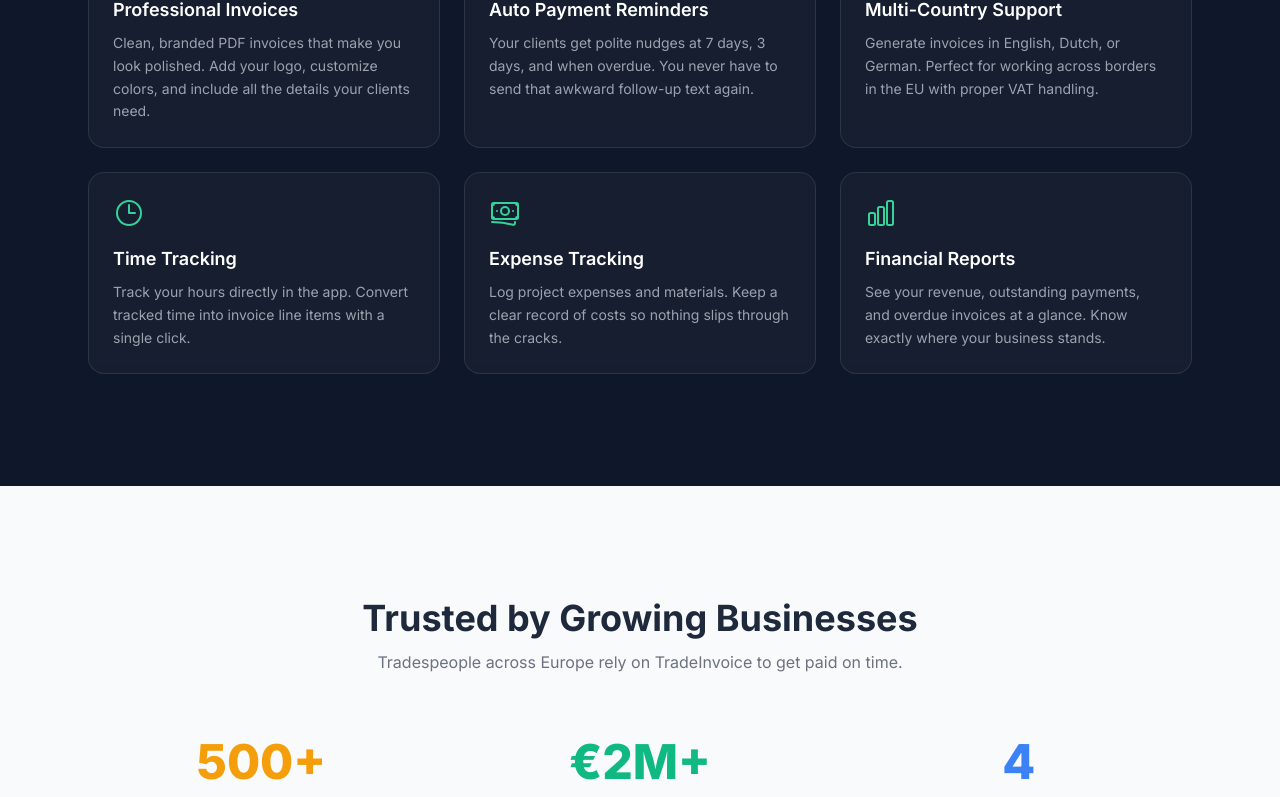
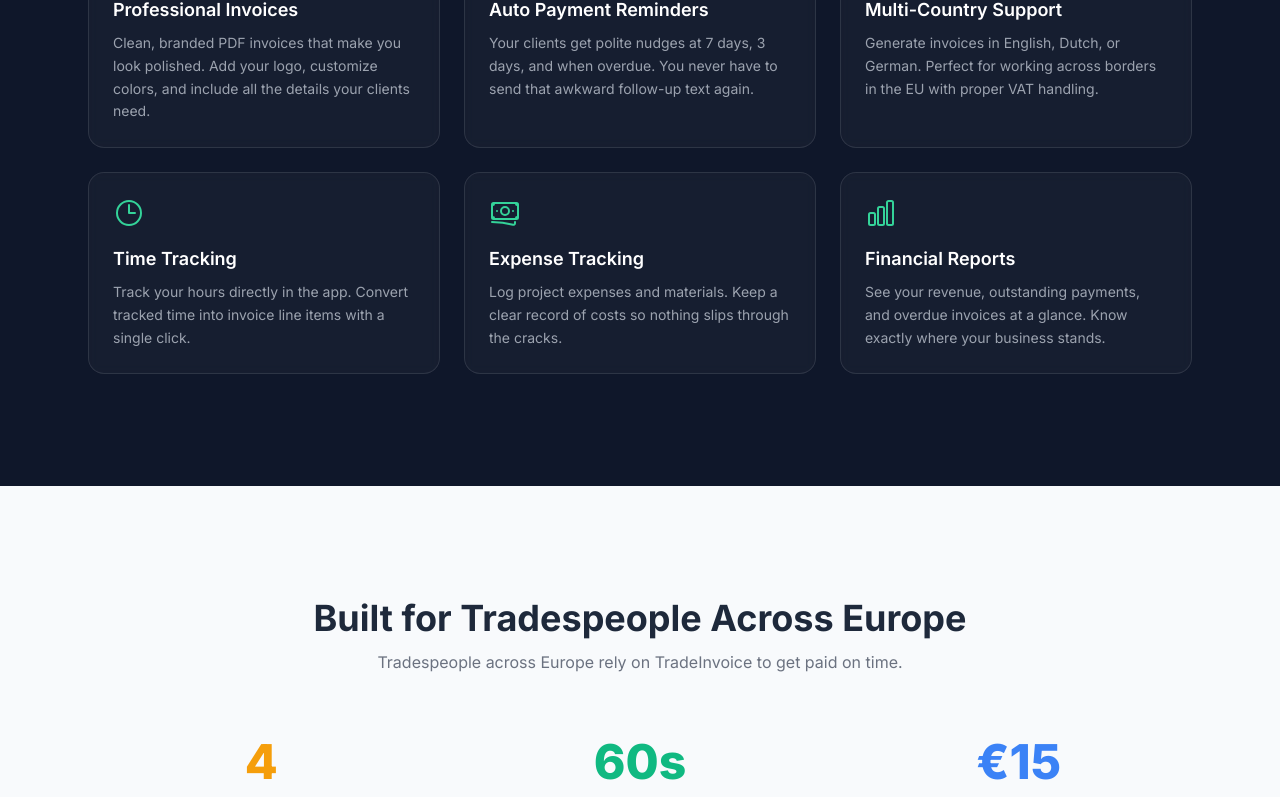
Before and after one commit to maziluvladalexandru-source/tradeinvoice, a Next.js app: page / in a window 1280 px wide. Shown: the part 2000-2797 px from the top of the page. Built offline with nearby package versions, Linux system fonts and the light colour scheme; no server answers.

Commit message:
fix: remove fake testimonial/stats (EU compliance), add subtotal/tax/total, delete confirm, default tax rates

```diff
--- a/src/app/invoices/[id]/page.tsx
+++ b/src/app/invoices/[id]/page.tsx
@@ -151,7 +151,7 @@ export default function InvoiceDetailPage() {
   }
 
   async function deleteInvoice() {
-    if (!invoice || !confirm("Delete this invoice?")) return;
+    if (!invoice || !confirm(`Are you sure you want to delete invoice ${invoice.invoiceNumber}? This cannot be undone.`)) return;
     const res = await fetch(`/api/invoices/${invoice.id}`, { method: "DELETE" });
     if (res.ok) router.push("/dashboard");
   }
@@ -247,6 +247,10 @@ export default function InvoiceDetailPage() {
               <h1 className="text-4xl font-bold tracking-tight text-white">
                 {invoice.invoiceNumber}
               </h1>
+              <span className={`inline-flex items-center gap-1.5 px-3 py-1 rounded-full text-xs font-semibold capitalize ${statusColors[invoice.status] || ""}`}>
+                <span className={`w-2 h-2 rounded-full ${statusDot[invoice.status] || ""}`} />
+                {invoice.status}
+              </span>
               {invoice.type === "quote" && (
                 <span className="bg-purple-500/20 text-purple-300 ring-1 ring-purple-400/40 px-3 py-1 rounded-full text-xs font-semibold uppercase">
                   Quote
@@ -514,12 +518,10 @@ export default function InvoiceDetailPage() {
                 <span>Subtotal</span>
                 <span>{fmt(invoice.subtotal)}</span>
               </div>
-              {invoice.taxRate > 0 && (
-                <div className="flex justify-between text-gray-400">
-                  <span>Tax ({invoice.taxRate}%)</span>
-                  <span>{fmt(invoice.taxAmount)}</span>
-                </div>
-              )}
+              <div className="flex justify-between text-gray-400">
+                <span>Tax ({invoice.taxRate}%)</span>
+                <span>{fmt(invoice.taxAmount)}</span>
+              </div>
               <div className="flex justify-between text-xl font-bold text-white pt-3 border-t border-white/10">
                 <span>Total</span>
                 <span>{fmt(invoice.total)}</span>
--- a/src/app/invoices/new/page.tsx
+++ b/src/app/invoices/new/page.tsx
@@ -797,7 +797,7 @@ function NewInvoiceForm() {
   const [serviceDate, setServiceDate] = useState("");
   const [paymentNotes, setPaymentNotes] = useState("");
   const [notesToClient, setNotesToClient] = useState("");
-  const [taxRate, setTaxRate] = useState(0);
+  const [taxRate, setTaxRate] = useState(getCountryConfig("NL").vatRates[0].rate);
   const [lineItems, setLineItems] = useState<LineItem[]>([
     { description: "", quantity: 1, unitPrice: 0 },
   ]);
--- a/src/app/page.tsx
+++ b/src/app/page.tsx
@@ -450,7 +450,7 @@ export default function Home() {
           <Reveal>
             <div className="text-center mb-16">
               <h2 className="text-3xl sm:text-4xl font-bold text-[#1e293b] mb-3">
-                Trusted by Growing Businesses
+                Built for Tradespeople Across Europe
               </h2>
               <p className="text-gray-500 max-w-xl mx-auto">
                 Tradespeople across Europe rely on TradeInvoice to get paid on time.
@@ -461,9 +461,9 @@ export default function Home() {
           <Reveal>
             <div className="grid sm:grid-cols-3 gap-8 mb-16">
               {[
-                { number: "500+", label: "Invoices Created", color: "text-amber-500" },
-                { number: "€2M+", label: "Total Invoiced", color: "text-emerald-500" },
-                { number: "4", label: "Countries Supported", color: "text-blue-500" },
+                { number: "4", label: "Countries Supported", color: "text-amber-500" },
+                { number: "60s", label: "Average Invoice Creation Time", color: "text-emerald-500" },
+                { number: "€15", label: "Flat Monthly Price", color: "text-blue-500" },
               ].map((stat) => (
                 <div key={stat.label} className="text-center">
                   <div className={`text-4xl sm:text-5xl font-extrabold ${stat.color} mb-2`}>{stat.number}</div>
@@ -475,17 +475,9 @@ export default function Home() {
 
           <Reveal>
             <div className="max-w-2xl mx-auto bg-white rounded-2xl p-8 sm:p-10 shadow-sm border border-gray-100 text-center">
-              <svg className="w-10 h-10 text-amber-400 mx-auto mb-4" fill="currentColor" viewBox="0 0 24 24">
-                <path d="M14.017 21v-7.391c0-5.704 3.731-9.57 8.983-10.609l.995 2.151c-2.432.917-3.995 3.638-3.995 5.849h4v10h-9.983zm-14.017 0v-7.391c0-5.704 3.748-9.57 9-10.609l.996 2.151c-2.433.917-3.996 3.638-3.996 5.849h3.983v10h-9.983z" />
-              </svg>
-              <blockquote className="text-lg sm:text-xl text-[#1e293b] font-medium leading-relaxed mb-6">
-                &quot;I used to spend hours chasing payments. Now I create an invoice in a minute, and the reminders do the rest. Best tool I&apos;ve found for my plumbing business.&quot;
-              </blockquote>
-              <div className="text-gray-500 font-medium">
-                Mark de Vries
-                <span className="text-gray-300 mx-2">-</span>
-                Plumber, Amsterdam
-              </div>
+              <p className="text-lg sm:text-xl text-[#1e293b] font-medium leading-relaxed">
+                Built by tradespeople, for tradespeople. We use TradeInvoice ourselves every day.
+              </p>
             </div>
           </Reveal>
         </div>
```
